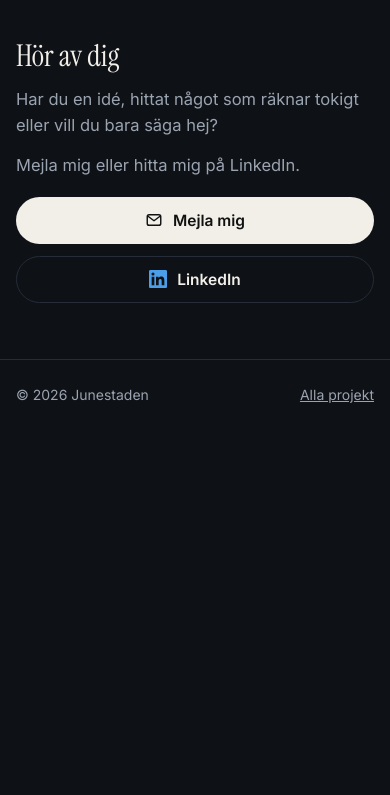
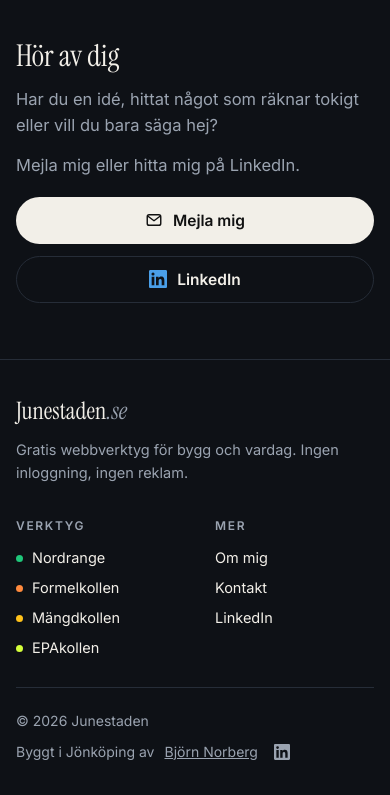
Before and after one commit to bjorn-norberg/junestaden, a plain HTML site: page public/om.html in a window 390 px wide. Shown: the part 2483-3278 px from the top of the page. Before the commit the page ends 2921 px from the top, so only its background shows below. Drawn offline with Linux system fonts and the light colour scheme.

Commit message:
Ny delningsbild, samma sidfot på Om mig, kort beskrivning på mobilkorten
Co-Authored-By: Claude Fable 5.2 <noreply@anthropic.com>

```diff
--- a/public/om.html
+++ b/public/om.html
@@ -303,12 +303,49 @@ footer .wrap {
   flex-wrap: wrap;
   justify-content: space-between;
   gap: 8px 24px;
-  padding-top: 24px;
   padding-bottom: 32px;
   font-size: 14px;
   color: var(--muted);
 }
 footer a { color: inherit; }
+.foot-rich {
+  width: 100%;
+  display: grid;
+  grid-template-columns: minmax(0, 1.6fr) repeat(2, minmax(0, 1fr));
+  gap: 28px 40px;
+  padding: 40px 0 28px;
+  margin-bottom: 14px;
+  border-bottom: 1px solid var(--line);
+  font-size: 14.5px;
+}
+.foot-rich .fbrand { font-family: var(--serif); font-size: 24px; color: var(--fg); text-decoration: none; }
+.foot-rich .fbrand em { font-style: italic; color: var(--muted); }
+.foot-rich p { margin: 8px 0 0; max-width: 340px; }
+.foot-rich h3 { margin: 4px 0 10px; font-size: 12px; font-weight: 600; letter-spacing: .14em; text-transform: uppercase; color: var(--muted); }
+.foot-rich ul { list-style: none; margin: 0; padding: 0; display: grid; gap: 7px; }
+.foot-rich li a { color: var(--fg); text-decoration: none; }
+.foot-rich li a:hover,
+.foot-rich li a:focus-visible { text-decoration: underline; text-underline-offset: 4px; }
+.foot-rich li i { display: inline-block; width: 7px; height: 7px; border-radius: 50%; margin-right: 9px; vertical-align: 1px; }
+.byline {
+  display: inline-flex;
+  align-items: center;
+  gap: 10px;
+}
+.social {
+  display: inline-grid;
+  place-items: center;
+  width: 28px;
+  height: 28px;
+  margin: -4px 0;
+  border-radius: 7px;
+  color: var(--muted);
+  transition: color .25s, background .25s;
+}
+.social svg { width: 16px; height: 16px; }
+.social:hover,
+.social:focus-visible { color: var(--fg); background: color-mix(in srgb, var(--fg) 8%, transparent); }
+
 
 /* Responsivt */
 @media (max-width: 820px) {
@@ -319,6 +356,10 @@ footer a { color: inherit; }
   .portrait img { border-radius: 20px; }
   .intro { order: 2; padding-top: 24px; }
   .content { order: 3; }
+}
+@media (max-width: 640px) {
+  .foot-rich { grid-template-columns: 1fr 1fr; padding-top: 32px; }
+  .foot-rich .fabout { grid-column: 1 / -1; }
 }
 @media (max-width: 420px) {
   .btn { width: 100%; justify-content: center; }
@@ -432,8 +473,33 @@ footer a { color: inherit; }
 
 <footer>
   <div class="wrap">
+    <div class="foot-rich">
+      <div class="fabout">
+        <a class="fbrand" href="/">Junestaden<em>.se</em></a>
+        <p>Gratis webbverktyg för bygg och vardag. Ingen inloggning, ingen reklam.</p>
+      </div>
+      <nav aria-label="Verktyg">
+        <h3>Verktyg</h3>
+        <ul>
+          <li><a href="https://nordrange.se"><i style="background:#1fc77a"></i>Nordrange</a></li>
+          <li><a href="https://vvs.junestaden.se"><i style="background:#ff8a3d"></i>Formelkollen</a></li>
+          <li><a href="https://bygg.junestaden.se"><i style="background:#ffc21a"></i>Mängdkollen</a></li>
+          <li><a href="https://epa.junestaden.se"><i style="background:#d4ff3a"></i>EPAkollen</a></li>
+        </ul>
+      </nav>
+      <nav aria-label="Mer">
+        <h3>Mer</h3>
+        <ul>
+          <li><a href="/om">Om mig</a></li>
+          <li><a href="/om#kontakt">Kontakt</a></li>
+          <li><a href="https://www.linkedin.com/in/bj%C3%B6rn-norberg-088992345" rel="me noopener" target="_blank">LinkedIn</a></li>
+        </ul>
+      </nav>
+    </div>
     <span>© <span id="year">2026</span> Junestaden</span>
-    <span><a href="/">Alla projekt</a></span>
+    <span class="byline">Byggt i Jönköping av <a href="https://www.linkedin.com/in/bj%C3%B6rn-norberg-088992345" rel="author me noopener" target="_blank">Björn Norberg</a>
+      <a class="social" href="https://www.linkedin.com/in/bj%C3%B6rn-norberg-088992345" rel="me noopener" target="_blank" aria-label="Björn Norberg på LinkedIn" title="LinkedIn"><svg viewBox="0 0 24 24" fill="currentColor" aria-hidden="true"><path d="M20.45 20.45h-3.55v-5.57c0-1.33-.03-3.04-1.85-3.04-1.86 0-2.14 1.45-2.14 2.95v5.66H9.35V9h3.41v1.56h.05c.48-.9 1.64-1.85 3.37-1.85 3.6 0 4.27 2.37 4.27 5.46v6.28zM5.34 7.43a2.06 2.06 0 1 1 0-4.12 2.06 2.06 0 0 1 0 4.12zM7.12 20.45H3.56V9h3.56v11.45zM22.22 0H1.77C.79 0 0 .77 0 1.73v20.54C0 23.23.79 24 1.77 24h20.45c.98 0 1.78-.77 1.78-1.73V1.73C24 .77 23.2 0 22.22 0z"/></svg></a>
+    </span>
   </div>
 </footer>
 
```
Also changed, not shown: design/og.html (+22 -22 lines), public/index.html (+8 -1 lines), public/img/og.jpg.
